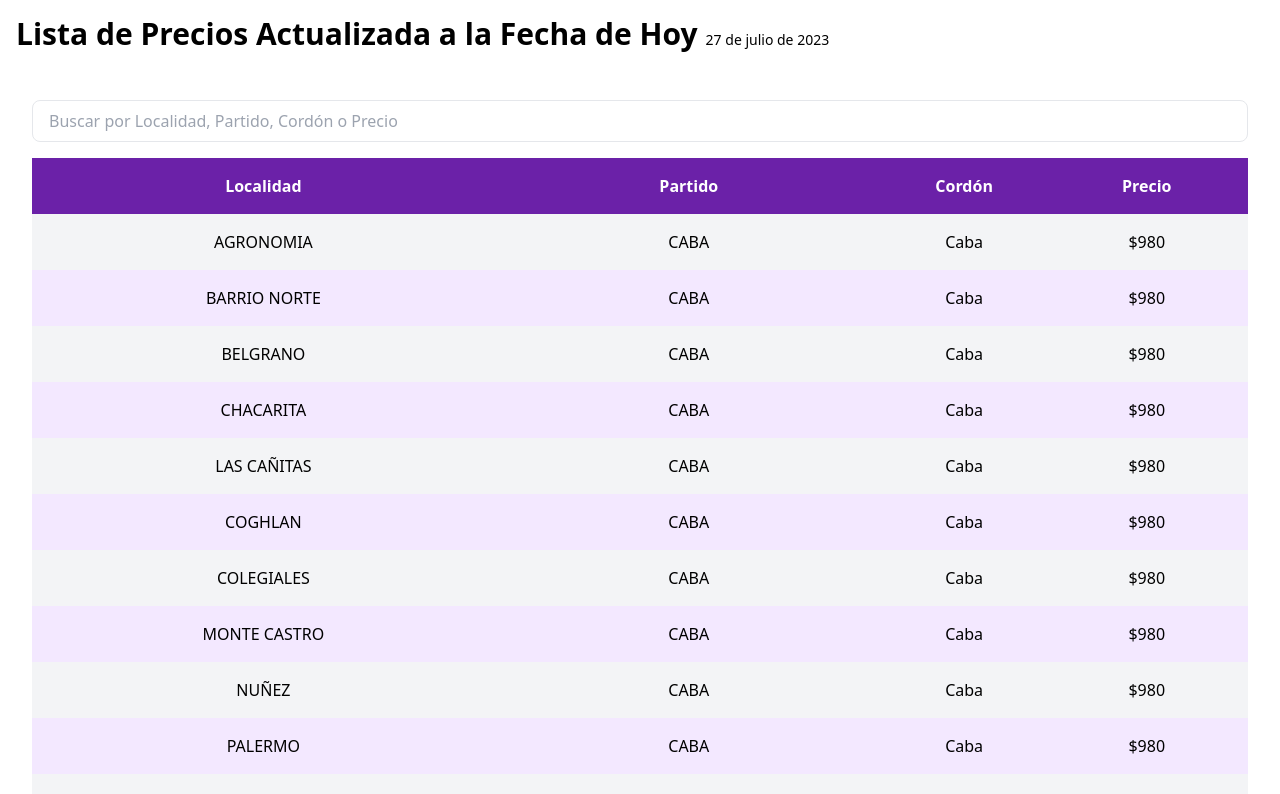
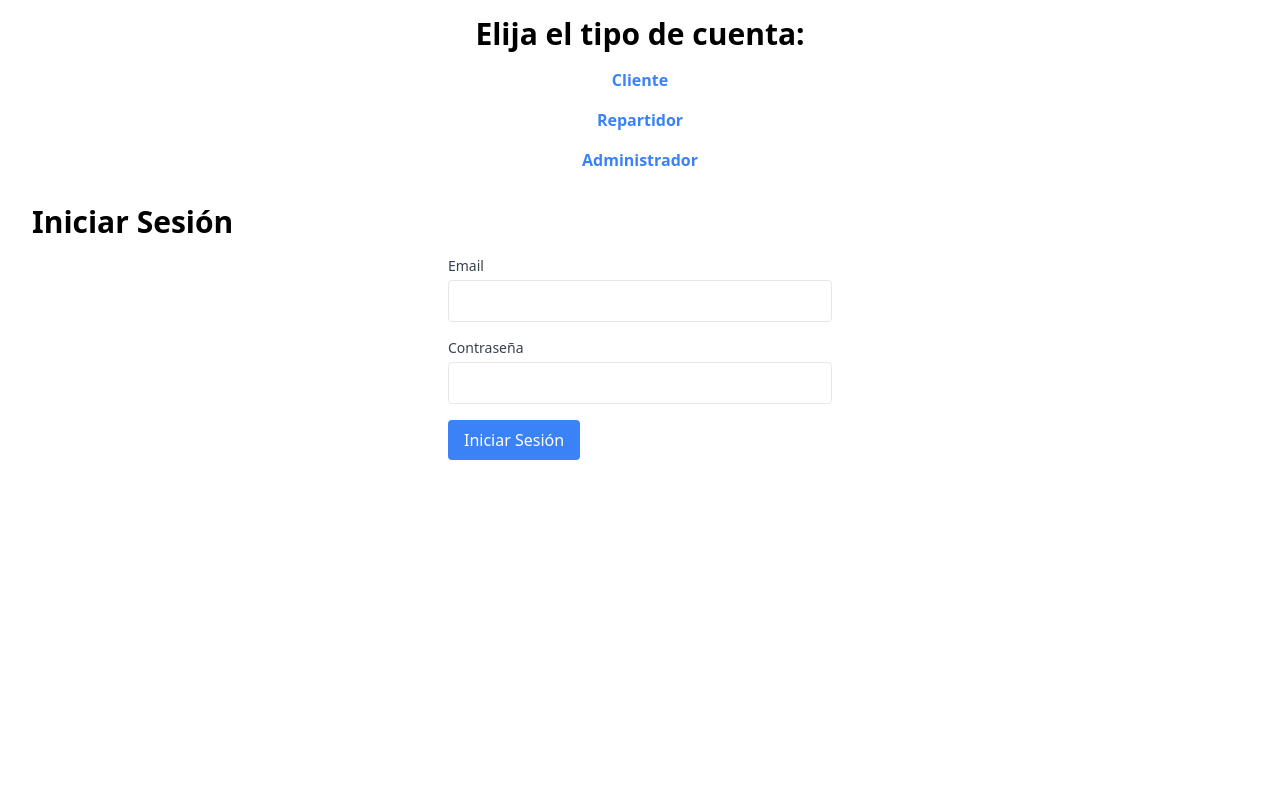
Before and after one commit to Lucianodcr/listaDePreciosDlk, a React (Vite) app: page /login in a window 1280 px wide. Shown: the top 794 px of the page. Built offline with nearby package versions, Linux system fonts and the light colour scheme; no server answers.

Commit message:
se agrego para seleccionar repartidor,cliente,administrador+ Login

```diff
--- a/package.json
+++ b/package.json
@@ -10,10 +10,10 @@
     "preview": "vite preview"
   },
   "dependencies": {
-    "firebase": "^8.10.1",
+    "firebase": "^10.1.0",
     "react": "^18.2.0",
     "react-dom": "^18.2.0",
-    "react-router-dom": "^6.14.2"
+    "react-router-dom": "^5.3.4"
   },
   "devDependencies": {
     "@types/react": "^18.2.15",
--- a/src/App.jsx
+++ b/src/App.jsx
@@ -1,21 +1,101 @@
-import React from "react";
+import React, { useState, useEffect } from "react";
+import { BrowserRouter, Route, Switch, Redirect, Link } from "react-router-dom";
+import { getAuth, onAuthStateChanged } from "firebase/auth";
+import { db } from "./services/config";
+import Login from "./Login/Login"; // Importar el componente Login
 import Table from "./Table/Table";
+import ClientUser from "./ClientUser/ClientUser";
+import  RepartidorUser  from "./RepartidorUser/RepartidorUser";
 
 const App = () => {
-  const currentDate = new Date().toLocaleDateString("es-ES", {
-    year: "numeric",
-    month: "long",
-    day: "numeric",
+  const [user, setUser] = useState(null);
+  const [loading, setLoading] = useState(true); // Nuevo estado para manejar la carga inicial
+
+  const auth = getAuth();
+
+  useEffect(() => {
+    const unsubscribe = onAuthStateChanged(auth, (user) => {
+      setUser(user);
+      setLoading(false); // Marcar la carga como completa cuando se obtiene el estado del usuario
     });
 
+    return () => {
+      unsubscribe();
+    };
+  }, [auth]);
+
+  // Función para manejar el cierre de sesión
+  const handleLogout = async () => {
+    try {
+      await auth.signOut();
+    } catch (error) {
+      console.error("Error al cerrar sesión:", error.message);
+    }
+  };
+
+  // Rutas de la aplicación
   return (
+    <BrowserRouter>
       <div className="container mx-auto p-4">
+        {/* Pantalla principal */}
+        {user === null && (
+          <div className="flex flex-col items-center">
+            <h1 className="text-3xl font-semibold mb-4">Elija el tipo de cuenta:</h1>
+            <Link to="/cliente" className="text-blue-500 font-semibold mb-4">
+              Cliente
+            </Link>
+            <Link to="/repartidor" className="text-blue-500 font-semibold mb-4">
+              Repartidor
+            </Link>
+            <Link to="/" className="text-blue-500 font-semibold mb-4">
+              Administrador
+            </Link>
+          </div>
+        )}
+
+        {/* Esperar a que se cargue el estado del usuario */}
+        {!loading && (
+          <Switch>
+            {/* Rutas para los componentes de usuario */}
+            <Route path="/cliente">
+              <ClientUser />
+            </Route>
+            <Route path="/repartidor">
+              <RepartidorUser />
+            </Route>
+            {/* Rutas para las demás páginas */}
+            <Route exact path="/">
+              {user ? (
+                <>
                   <h1 className="text-3xl font-semibold mb-4">
                     Lista de Precios Actualizada a la Fecha de Hoy
-        <span className="text-sm font-normal ml-2">{currentDate}</span>
                   </h1>
+                  <button
+                    onClick={handleLogout}
+                    className="bg-red-500 text-white px-4 py-2 rounded"
+                  >
+                    Cerrar Sesión
+                  </button>
                   <Table />
+                </>
+              ) : (
+                <Redirect to="/login" />
+              )}
+            </Route>
+            {/* Ruta de la página de inicio de sesión */}
+            <Route path="/login">
+              <Login /> {/* Incluir el componente Login aquí */}
+            </Route>
+            {/* Ruta de página no encontrada (404) */}
+            <Route path="*">
+              <h1>Página no encontrada</h1>
+            </Route>
+          </Switch>
+        )}
+        {/* Mostrar mensaje de carga mientras se obtiene el estado del usuario */}
+        {loading && <h1>Cargando...</h1>}
       </div>
+    </BrowserRouter>
   );
 };
 
--- /dev/null
+++ b/src/ClientUser/ClientUser.jsx
@@ -0,0 +1,13 @@
+// Cliente/ClienteUser.jsx
+import React from "react";
+
+const ClientUser = () => {
+  return (
+    <div>
+      {/* Contenido específico para el cliente después de iniciar sesión */}
+      <h1>Bienvenido, Cliente</h1>
+    </div>
+  );
+};
+
+export default ClientUser;
--- /dev/null
+++ b/src/Login/Login.jsx
@@ -0,0 +1,53 @@
+// Login.jsx
+import React, { useState } from "react";
+import { getAuth, signInWithEmailAndPassword } from "firebase/auth";
+
+const Login = () => {
+  const [email, setEmail] = useState("");
+  const [password, setPassword] = useState("");
+
+  const auth = getAuth();
+
+  const handleLogin = async (e) => {
+    e.preventDefault();
+    try {
+      // Iniciar sesión
+      await signInWithEmailAndPassword(auth, email, password);
+    } catch (error) {
+      console.error("Error al autenticar:", error.message);
+    }
+  };
+
+  return (
+    <div className="container mx-auto p-4">
+      <h1 className="text-3xl font-semibold mb-4">Iniciar Sesión</h1>
+      <form onSubmit={handleLogin} className="max-w-sm mx-auto">
+        <div className="mb-4">
+          <label className="block text-sm font-medium text-gray-700">Email</label>
+          <input
+            type="email"
+            value={email}
+            onChange={(e) => setEmail(e.target.value)}
+            className="mt-1 p-2 border rounded w-full"
+            required
+          />
+        </div>
+        <div className="mb-4">
+          <label className="block text-sm font-medium text-gray-700">Contraseña</label>
+          <input
+            type="password"
+            value={password}
+            onChange={(e) => setPassword(e.target.value)}
+            className="mt-1 p-2 border rounded w-full"
+            required
+          />
+        </div>
+        <button type="submit" className="bg-blue-500 text-white px-4 py-2 rounded">
+          Iniciar Sesión
+        </button>
+      </form>
+    </div>
+  );
+};
+
+export default Login;
--- /dev/null
+++ b/src/RepartidorUser/RepartidorUser.jsx
@@ -0,0 +1,11 @@
+import React from 'react'
+
+const RepartidorUser = () => {
+  return (
+    <div>
+
+    </div>
+  )
+}
+
+export default RepartidorUser
--- a/src/services/config.js
+++ b/src/services/config.js
@@ -1,19 +1,17 @@
-// import { initializeApp } from "firebase/app";
-// import {getFirestore} from "firebase/firestore";
+ import { initializeApp } from "firebase/app";
+ import {getFirestore} from "firebase/firestore";
 
 
+ const firebaseConfig = {
+     apiKey: "AIzaSyCgVKTt2ybg2vWGmJGXAjejCBFtF95uOGs",
+     authDomain: "dlk-logistica-app.firebaseapp.com",
+     projectId: "dlk-logistica-app",
+     storageBucket: "dlk-logistica-app.appspot.com",
+     messagingSenderId: "17967711332",
+     appId: "1:17967711332:web:89b2f7bbe66a1152558b71"
+   };
 
 
-// const firebaseConfig = {
-//     apiKey: "AIzaSyCgVKTt2ybg2vWGmJGXAjejCBFtF95uOGs",
-//     authDomain: "dlk-logistica-app.firebaseapp.com",
-//     projectId: "dlk-logistica-app",
-//     storageBucket: "dlk-logistica-app.appspot.com",
-//     messagingSenderId: "17967711332",
-//     appId: "1:17967711332:web:89b2f7bbe66a1152558b71"
-//   };
+const app = initializeApp(firebaseConfig);
 
-
-// const app = initializeApp(firebaseConfig);
-
-// export const db = getFirestore(app);
+ export const db = getFirestore(app);
```
Also changed, not shown: src/App.css (deleted), 1 other file (tests, documents, lock files or other folders). Lines whose indentation alone changed are shown as unchanged.
